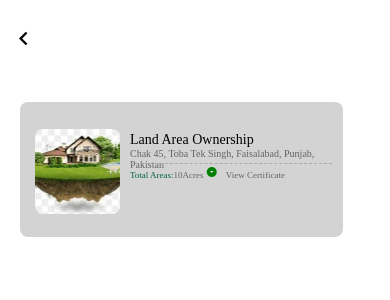
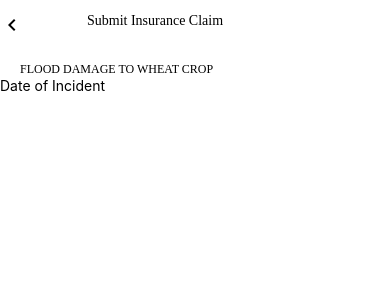
Before and after one commit to Shehiryar12/MyCrops, a React Native app: screen / in a window 390 px wide. Shown: the top 300 px of the page. Built offline with nearby package versions, Linux system fonts and the light colour scheme.

Commit message:
Submit.js

```diff
--- a/App.js
+++ b/App.js
@@ -1,13 +1,12 @@
 import React from 'react';
 import { StyleSheet, Text } from 'react-native';
-import Ownership from './Src/Ownership';
+import Submit from './Src/Submit';
 
 
 export default function App() {
   return (
 
-
-      <Ownership/>
+    <Submit/>
 
   )
 }
--- /dev/null
+++ b/Src/Submit.js
@@ -0,0 +1,49 @@
+import { StyleSheet, Text, View } from 'react-native';
+import React from 'react';
+import MaterialIcons from 'react-native-vector-icons/MaterialIcons';
+import { Font } from './Constant/Fonts';
+
+const Submit = () => {
+  return (
+
+   <View>
+    <View style={styles.headingContainer}>
+      <View style={styles.headingicon}>
+        <MaterialIcons name="keyboard-arrow-left" size={24} marginLeft={10} />
+      </View>
+      <Text style={styles.heading}>Submit Insurance Claim</Text>
+      </View>
+
+     <View style={styles.FLood}>
+      <Text style={styles.floodstyle}>FLOOD DAMAGE TO WHEAT CROP</Text>
+      <Text>Date of Incident</Text>
+     </View>
+    </View>
+  );
+};
+
+export default Submit;
+
+const styles = StyleSheet.create({
+  container: {},
+
+  headingContainer: {
+    flexDirection: 'row',
+    marginTop: 13,
+    //  backgroundColor:'red',
+  },
+  heading: {
+    // alignItems:"center",
+    // backgroundColor:"red",
+    // justifyContent:'center',
+    marginLeft: 63,
+    fontFamily: Font.semiBold,
+  },
+  floodstyle:{
+    fontFamily:Font.bold,
+    fontSize:12,
+    marginLeft:20,
+    marginTop:25,
+  },
+
+});
```
